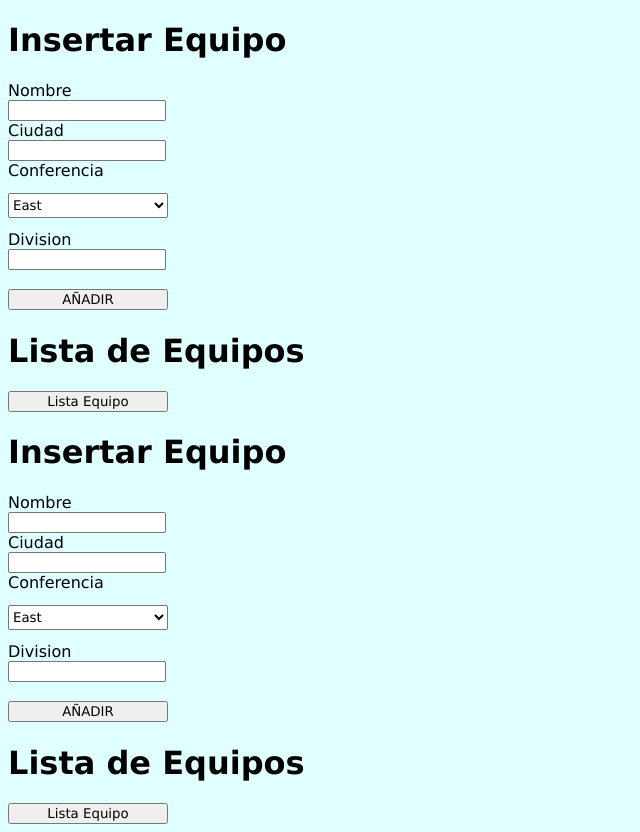
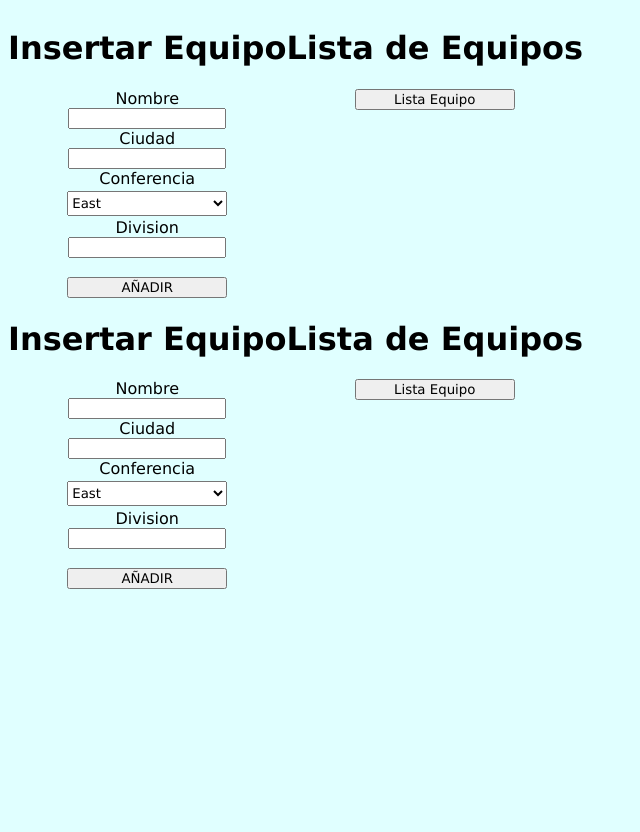
Before and after one commit to alberrtooop/Curso19-20, a PHP site: page / in a window 1280 px wide. Shown: the whole page, without its empty margins (0-640 px from the left). After the commit the page ends 589 px from the top, so only its background shows below. Run offline with PHP 8.4, Linux system fonts and the light colour scheme.

Commit message:
17 de Noviembre de 2020

```diff
--- a/ENTORNO SERVIDOR/crudNBA/Estilos/estilos.css
+++ b/ENTORNO SERVIDOR/crudNBA/Estilos/estilos.css
@@ -11,18 +11,17 @@ select{
     margin-top: 1%;
 }
 
-.Izquierda{
-    float: left;
+.Bloque{
+    display: flex;
+    text-align: center;
+    vertical-align: baseline;
+}
+.bloqueInsert{
+    display: inline-block;
+    text-align: center;
 }
 
-.Derecha{
-    float: Right;
-}
 
-#centro{
-    margin-left: 25%;
-    margin-right: 25%;
-}
 
 input[type="submit"]{
     font-family: verdana;
--- a/ENTORNO SERVIDOR/crudNBA/index.php
+++ b/ENTORNO SERVIDOR/crudNBA/index.php
@@ -5,8 +5,8 @@
         <link href="./Estilos/estilos.css" rel="stylesheet" type="text/css"/>
     </head>
     <body>
-        <div>
-            <div>
+        <div class="Bloque">
+            <div class="bloqueInsert">
                 <h1>Insertar Equipo</h1>
                 <form action="phpEquipo/insertarDB.php" method="POST">
                     <label>Nombre</label><br/>
@@ -24,13 +24,13 @@
                     <input type="submit" value="A&Ntilde;ADIR"/>
                 </form>
             </div>
-            <div>
+            <div class="bloqueButton">
                 <h1>Lista de Equipos</h1>
                 <button><a id="ClaseA" href="phpEquipo/listaequipos.php">Lista Equipo</a></button>
             </div>
         </div>
-        <div>
-            <div>
+         <div class="Bloque">
+            <div class="bloqueInsert">
                 <h1>Insertar Equipo</h1>
                 <form action="phpEquipo/insertarDB.php" method="POST">
                     <label>Nombre</label><br/>
@@ -48,7 +48,7 @@
                     <input type="submit" value="A&Ntilde;ADIR"/>
                 </form>
             </div>
-            <div>
+            <div class="bloqueButton">
                 <h1>Lista de Equipos</h1>
                 <button><a id="ClaseA" href="phpEquipo/listaequipos.php">Lista Equipo</a></button>
             </div>
--- a/Pagina Web.txt
+++ b/Pagina Web.txt
@@ -1,3 +1,5 @@
 https://luisalbertomoyano.weebly.com
 
 http://owlgraphic.com/one-2/
+
+https://www.wextensible.com/temas/css3-alinear/block.html
```
